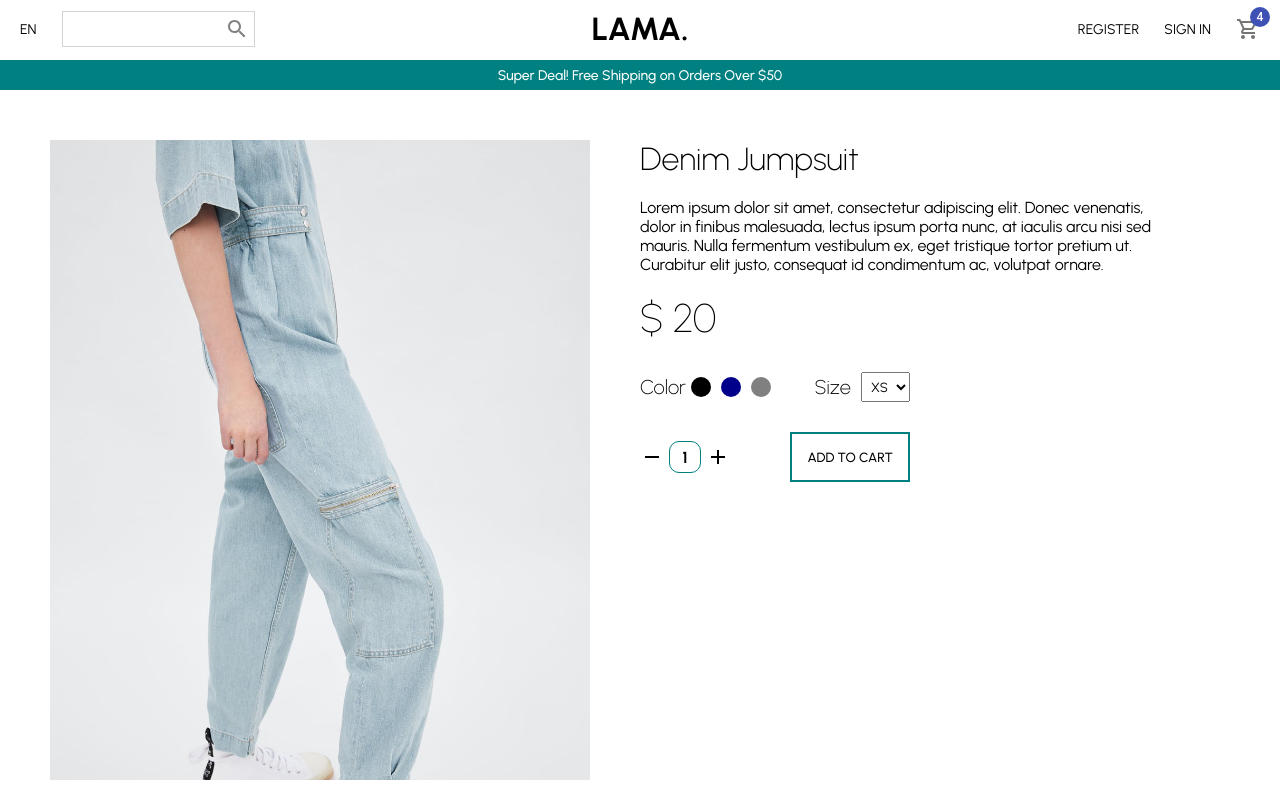
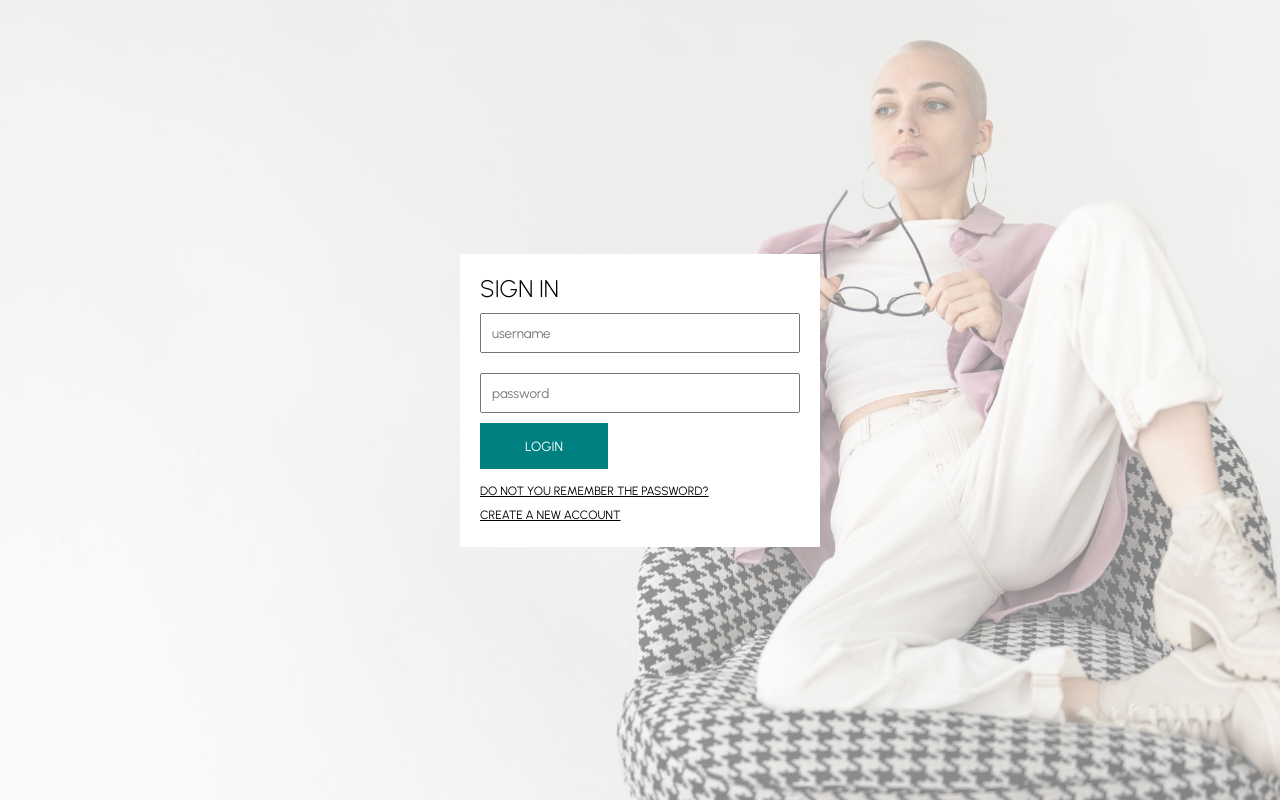
Before and after one commit to bomdiavei/lama, a React (Create React App) app: page / in a window 1280 px wide. Shown: the top 802 px of the page. Built offline with nearby package versions, Linux system fonts and the light colour scheme.

Commit message:
Login and Register Pages

```diff
--- a/src/App.jsx
+++ b/src/App.jsx
@@ -1,10 +1,12 @@
 // import Home from "./pages/Home"
 // import ProductList from "./pages/ProductList"
-import Product from './pages/Product'
+// import Product from './pages/Product'
+// import Register from './pages/Register'
+import Login from './pages/Login'
 
 function App() {
   return (
-    <Product />
+    <Login />
   )
 }
 
--- /dev/null
+++ b/src/pages/Login.jsx
@@ -0,0 +1,75 @@
+import styled from 'styled-components'
+
+import BackgroundImg from '../assets/images/login.jpeg'
+
+const Container = styled.div`
+    width: 100vw;
+    height: 100vh;
+    background: linear-gradient(
+        rgba(255, 255, 255, 0.5),
+        rgba(255, 255, 255, 0.5)
+        ), url(${BackgroundImg}) center;
+    background-size: cover;
+    display: flex;
+    align-items: center;
+    justify-content: center;
+`
+
+const Wrapper = styled.div`
+    width: 25%;
+    padding: 20px;
+    background-color: white;
+`
+
+const Title = styled.h1`
+    font-size: 24px;
+    font-weight: 300;
+`
+
+const Form = styled.form`
+    display: flex;
+    flex-direction: column;
+`
+
+const Input = styled.input`
+    flex: 1;
+    min-width: 40%;
+    margin: 10px 0;
+    padding: 10px;
+`
+
+const Button = styled.button`
+    width: 40%;
+    border: none;
+    padding: 15px 20px;
+    background-color: teal;
+    color: white;
+    cursor: pointer;
+    margin-bottom: 10px;
+`
+
+const Link = styled.a`
+  margin: 5px 0;
+  font-size: 12px;
+  text-decoration: underline;
+  cursor: pointer;
+`
+
+const Login = () => {
+  return (
+    <Container>
+      <Wrapper>
+        <Title>SIGN IN</Title>
+        <Form>
+          <Input placeholder="username" />
+          <Input placeholder="password" />
+          <Button>LOGIN</Button>
+          <Link>DO NOT YOU REMEMBER THE PASSWORD?</Link>
+          <Link>CREATE A NEW ACCOUNT</Link>
+        </Form>
+      </Wrapper>
+    </Container>
+  )
+}
+
+export default Login
--- /dev/null
+++ b/src/pages/Register.jsx
@@ -0,0 +1,78 @@
+import styled from "styled-components"
+
+import BackgroundImg from '../assets/images/register.jpeg'
+
+const Container = styled.div`
+    width: 100vw;
+    height: 100vh;
+    background: linear-gradient(
+        rgba(255, 255, 255, 0.5),
+        rgba(255, 255, 255, 0.5)
+        ), url(${BackgroundImg}) center;
+    background-size: cover;
+    display: flex;
+    align-items: center;
+    justify-content: center;
+`
+
+const Wrapper = styled.div`
+    width: 40%;
+    padding: 20px;
+    background-color: white;
+`
+
+const Title = styled.h1`
+    font-size: 24px;
+    font-weight: 300;
+`
+
+const Form = styled.form`
+    display: flex;
+    flex-wrap: wrap;
+`
+
+const Input = styled.input`
+    flex: 1;
+    min-width: 40%;
+    margin: 20px 10px 0 0;
+    padding: 10px;
+`
+
+const Agreement = styled.span`
+    font-size: 12px;
+    margin: 20px 0;
+`
+
+const Button = styled.button`
+    width: 40%;
+    border: none;
+    padding: 15px 20px;
+    background-color: teal;
+    color: white;
+    cursor: pointer;
+`
+
+const Register = () => {
+    return (
+        <Container>
+            <Wrapper>
+                <Title>CREATE AN ACCOUNT</Title>
+                <Form>
+                    <Input placeholder="name" />
+                    <Input placeholder="last name" />
+                    <Input placeholder="username" />
+                    <Input placeholder="email" />
+                    <Input placeholder="password" />
+                    <Input placeholder="confirm password" />
+                    <Agreement>
+                        By creating an account, I consent to the processing of my personal
+                        data in accordance with the <b>PRIVACY POLICY</b>
+                    </Agreement>
+                    <Button>CREATE</Button>
+                </Form>
+            </Wrapper>
+        </Container>
+    )
+}
+
+export default Register
```
Also changed, not shown: src/assets/images/login.jpeg (added), src/assets/images/register.jpeg (added).
